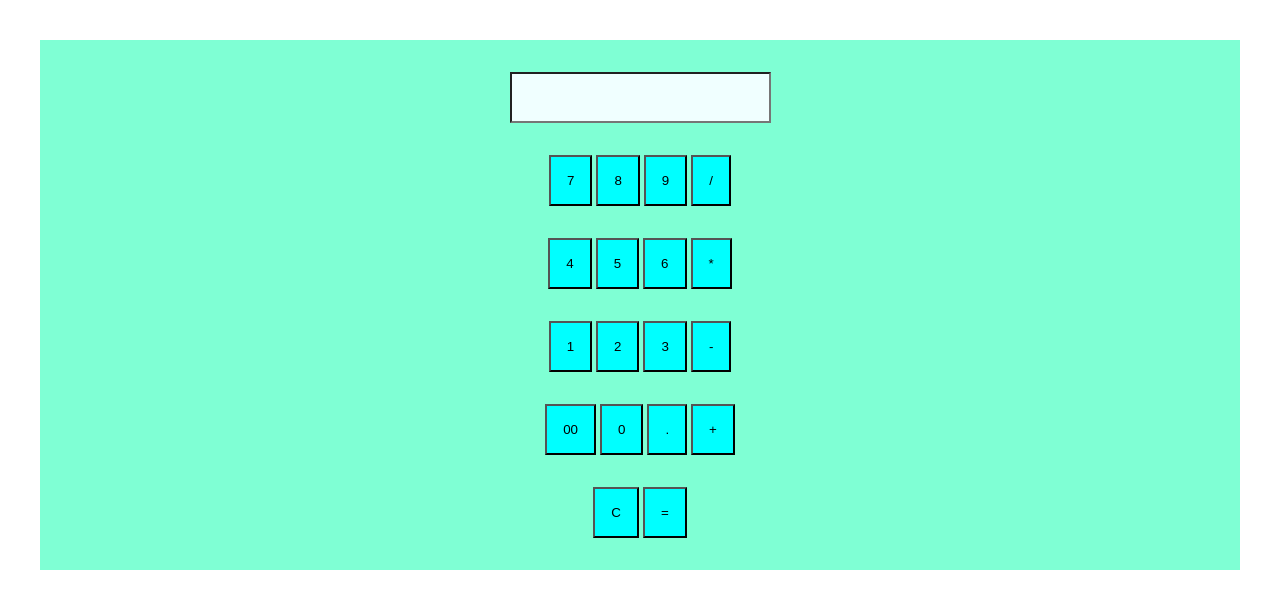
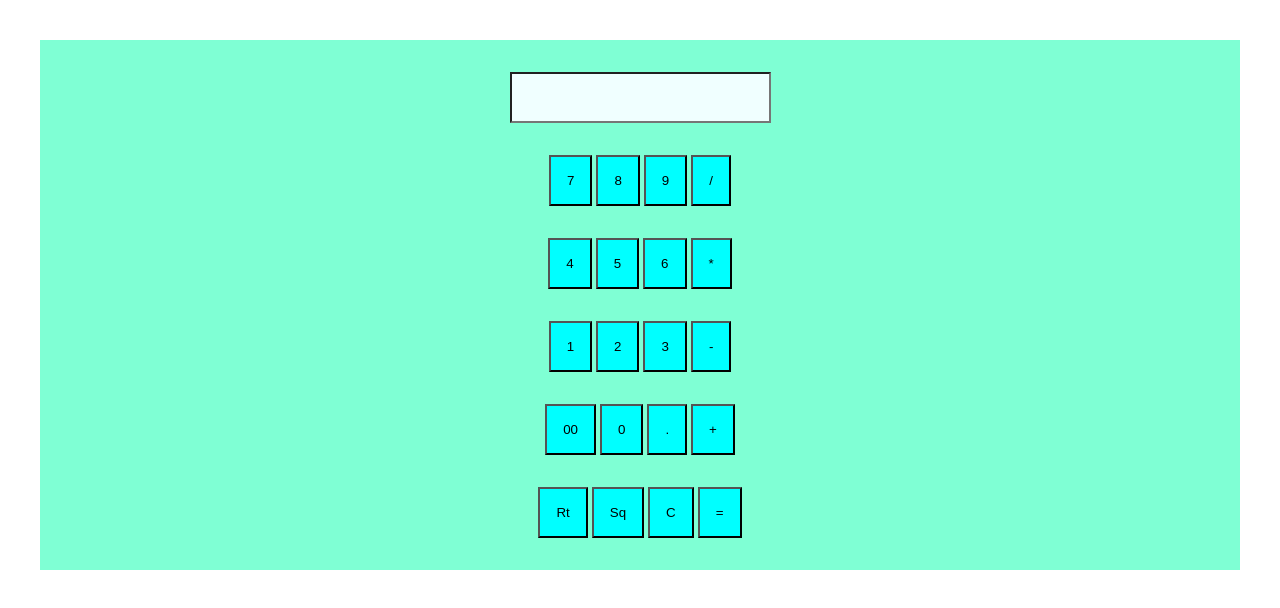
Before and after one commit to BLACK-ASH/myCalculator, a plain HTML site: page index.html in a window 1280 px wide. Drawn offline with Linux system fonts and the light colour scheme.

Commit message:
Update index.html

```diff
--- a/index.html
+++ b/index.html
@@ -41,6 +41,8 @@
 
         </div>
         <div class="line_5">
+             <button class="button">Rt</button>
+            <button class="button">Sq</button>
             <button class="button">C</button>
             <button class="button">=</button>
     </div>
```
